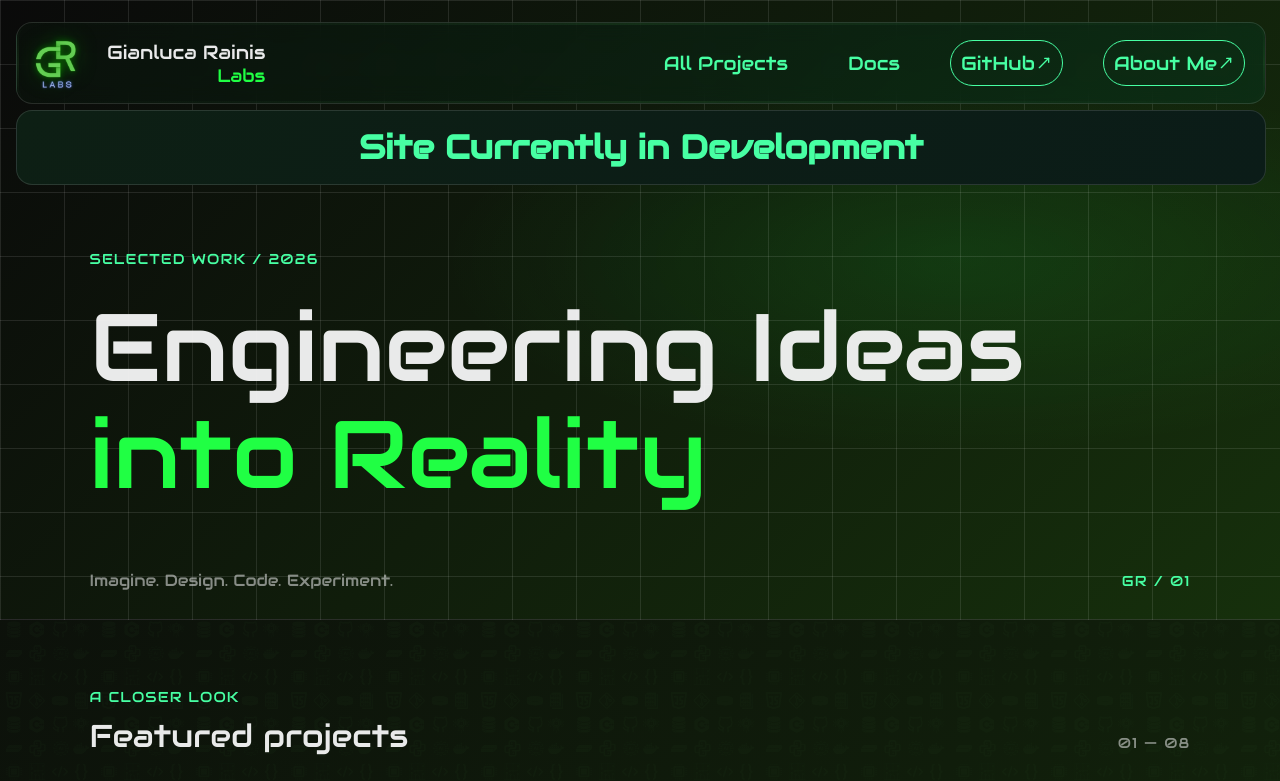
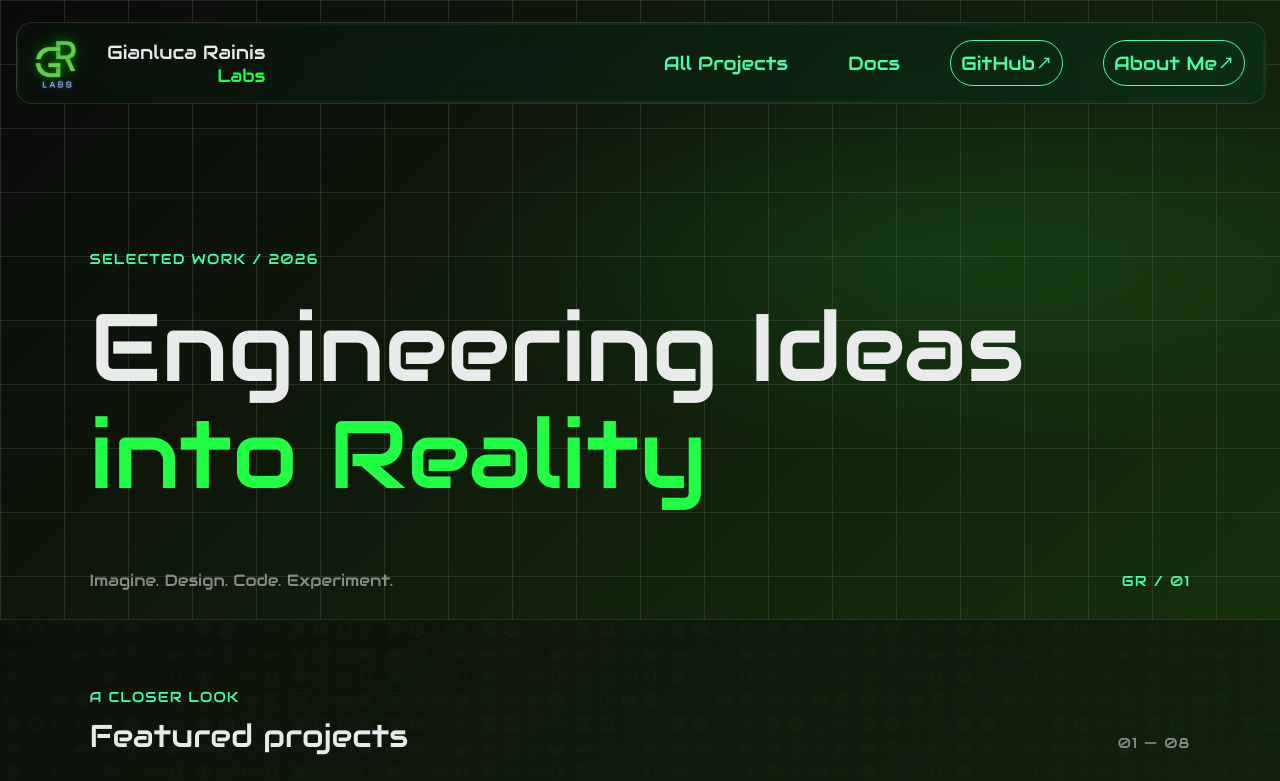
Before and after one commit to gianluca-rainis/personalPortfolio, a Next.js app: page / in a window 1280 px wide. Shown: the top 781 px of the page. Built offline with nearby package versions, Linux system fonts and the light colour scheme; grey boxes are pictures that could not be loaded.

Commit message:
Update README. Hide the banner.

```diff
--- a/pages/index.js
+++ b/pages/index.js
@@ -55,8 +55,8 @@ export default function HomePage({ pageTitle }) {
 
             <Nav />
 
-            <header className={styles.header}>
-                <h1>Site Currently in Development</h1>
+            <header className={styles.header} style={{ display: 'none' }}>
+                <h1></h1>
             </header>
 
             <main className={styles.main}>
```
Also changed, not shown: 1 other file (tests, documents, lock files or other folders).
